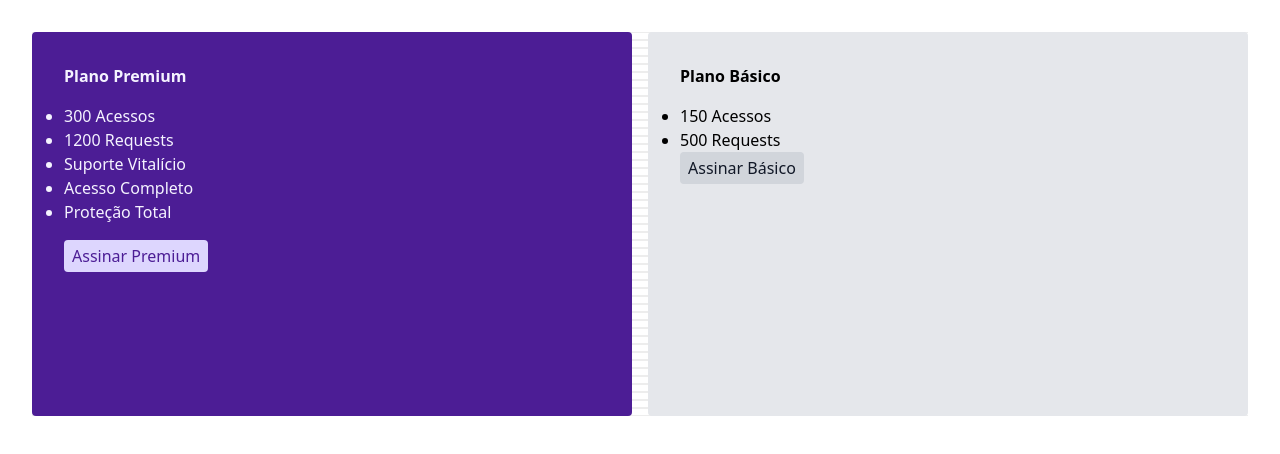
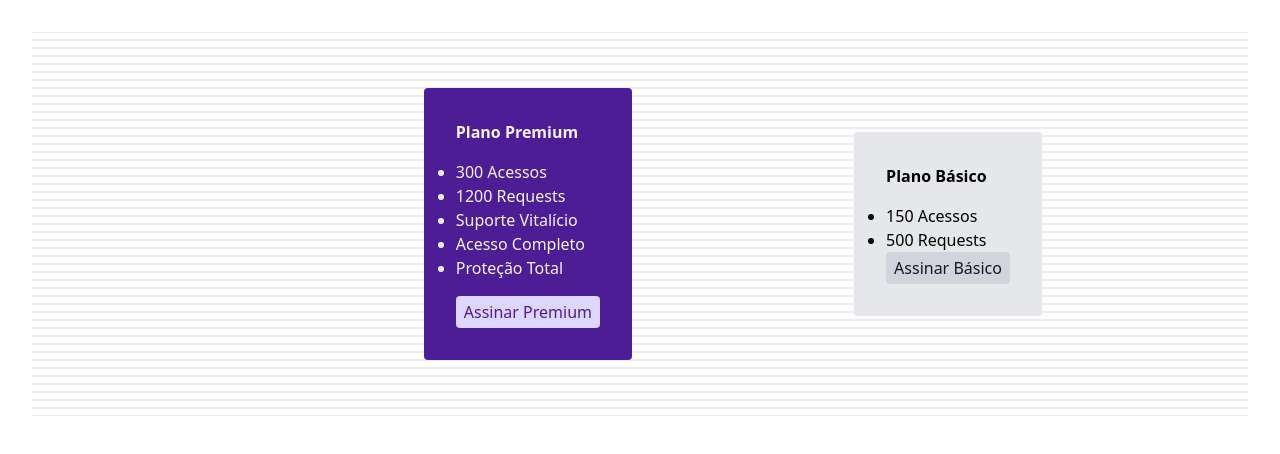
Before and after one commit to Barata-Ribeiro/origamid_tailwind-css, a website: page src/index.html in a window 1280 px wide. Drawn offline with Linux system fonts and the light colour scheme.

Commit message:
0205 Align e Justify 2

```diff
--- a/src/index.html
+++ b/src/index.html
@@ -8,7 +8,7 @@
   </head>
   <body class="m-8">
     <section class="grid grid-cols-2 gap-4 h-96 bg-[url('./img/grid.svg')]">
-      <div class="p-8 rounded bg-violet-900">
+      <div class="self-center p-8 rounded justify-self-end bg-violet-900">
         <h2 class="mb-4 font-bold text-violet-50">Plano Premium</h2>
         <ul class="mb-4 list-disc text-violet-50">
           <li>300 Acessos</li>
@@ -22,7 +22,7 @@
         </button>
       </div>
 
-      <div class="p-8 bg-gray-200 rounded">
+      <div class="p-8 bg-gray-200 rounded place-self-center">
         <h2 class="mb-4 font-bold">Plano Básico</h2>
         <ul class="list-disc">
           <li>150 Acessos</li>
```
Also changed, not shown: src/output.css.
